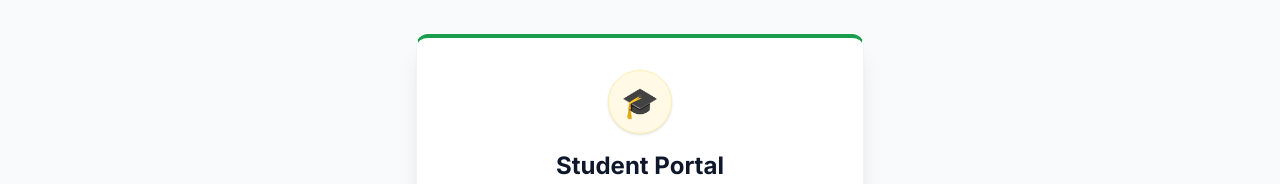
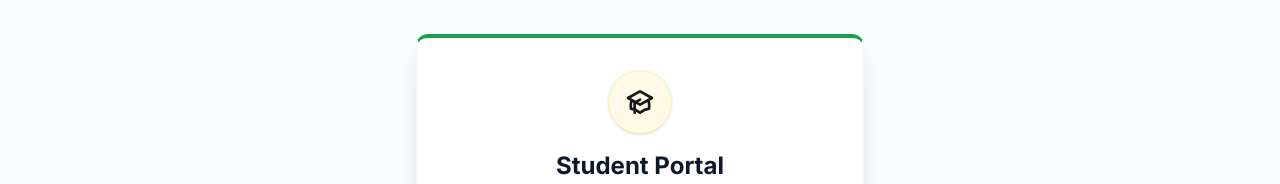
Before and after one commit to efebryan/glorious-school, a Next.js app: page /result-checker in a window 1280 px wide. Shown: the part 423-607 px from the top of the page. Built offline with nearby package versions, Linux system fonts and the light colour scheme.

Commit message:
auto-commit: 10/20/2026, 5:02:11 PM

```diff
--- a/src/app/not-found.tsx
+++ b/src/app/not-found.tsx
@@ -8,8 +8,10 @@ export const metadata: Metadata = {
 export default function NotFound() {
   return (
     <div className="min-h-screen bg-slate-50 flex flex-col items-center justify-center p-4 text-center">
-      <div className="w-20 h-20 bg-brand-green-100 text-brand-green-700 rounded-2xl flex items-center justify-center font-bold text-3xl mb-8 shadow-sm">
-        🤔
+      <div className="w-20 h-20 bg-brand-green-100 text-brand-green-700 rounded-2xl flex items-center justify-center mb-8 shadow-sm">
+        <svg className="w-10 h-10" fill="none" stroke="currentColor" viewBox="0 0 24 24">
+          <path strokeLinecap="round" strokeLinejoin="round" strokeWidth="2" d="M8.228 9c.549-1.165 2.03-2 3.772-2 2.21 0 4 1.343 4 3 0 1.4-1.278 2.575-3.006 2.907-.542.104-.994.54-.994 1.093m0 3h.01M21 12a9 9 0 11-18 0 9 9 0 0118 0z" />
+        </svg>
       </div>
       <h1 className="text-4xl md:text-5xl font-extrabold text-slate-900 tracking-tight mb-4">
         404 - Page Not Found
--- a/src/app/result-checker/page.tsx
+++ b/src/app/result-checker/page.tsx
@@ -40,8 +40,10 @@ export default function ResultCheckerPage() {
         <div className="w-full max-w-md mx-auto">
           <Card className="shadow-xl border-t-4 border-t-brand-green">
             <CardHeader className="text-center pb-2 pt-8 border-none">
-               <div className="w-16 h-16 bg-brand-yellow-50 rounded-full flex items-center justify-center mx-auto mb-4 text-3xl shadow-sm border border-brand-yellow-100">
-                 🎓
+               <div className="w-16 h-16 bg-brand-yellow-50 text-brand-yellow-700 rounded-full flex items-center justify-center mx-auto mb-4 shadow-sm border border-brand-yellow-100">
+                 <svg className="w-8 h-8" fill="none" stroke="currentColor" viewBox="0 0 24 24">
+                   <path strokeLinecap="round" strokeLinejoin="round" strokeWidth="2" d="M12 14l9-5-9-5-9 5 9 5zm0 0l6.16-3.422a12.083 12.083 0 01.665 6.479A11.952 11.952 0 0012 20.055a11.952 11.952 0 00-6.824-2.998 12.078 12.078 0 01.665-6.479L12 14zm-4 6v-7.5l4-2.222" />
+                 </svg>
                </div>
                <h2 className="text-xl sm:text-2xl font-bold text-slate-900 mb-1">Student Portal</h2>
                <p className="text-slate-500 text-xs sm:text-sm">Enter your details below to view your result</p>
```
